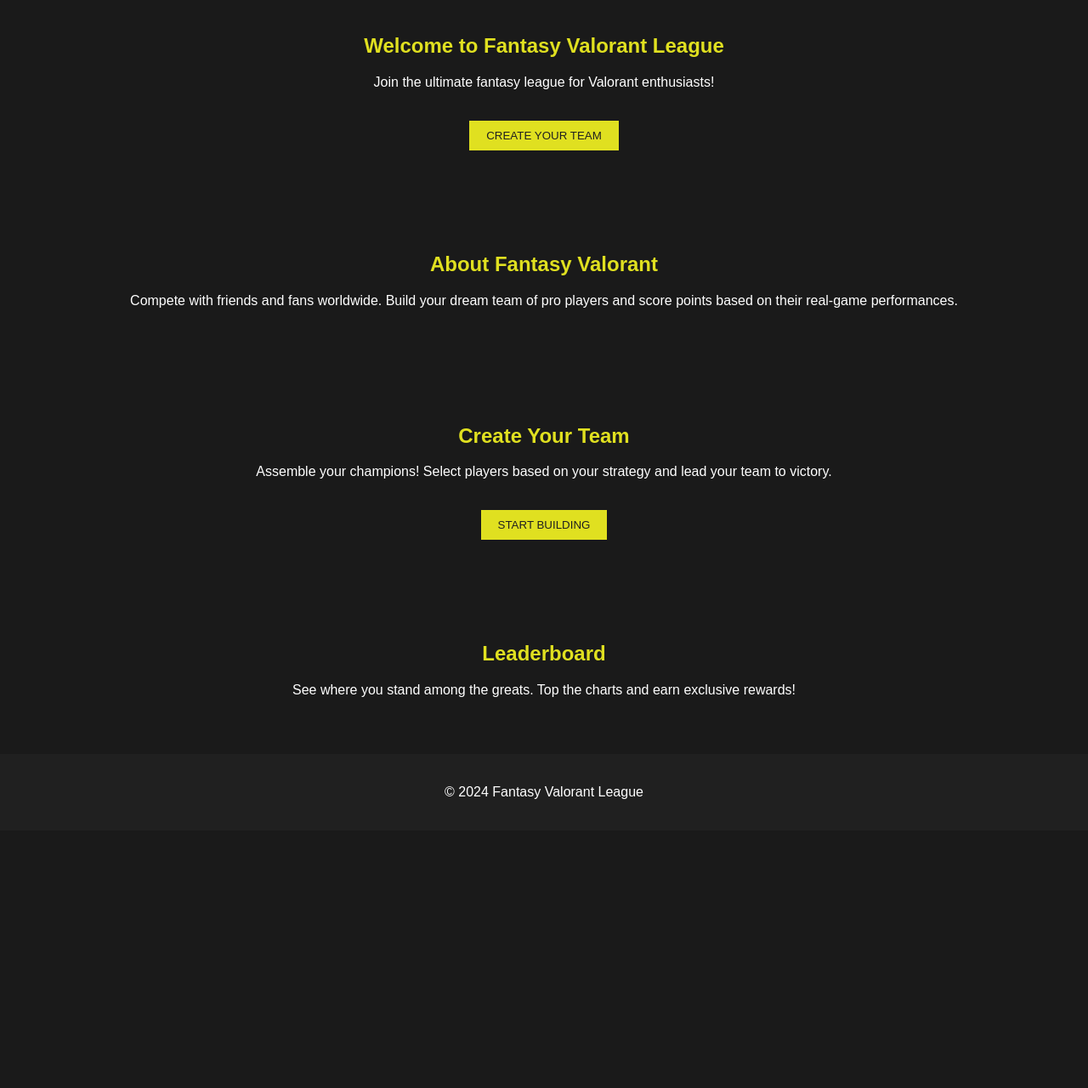
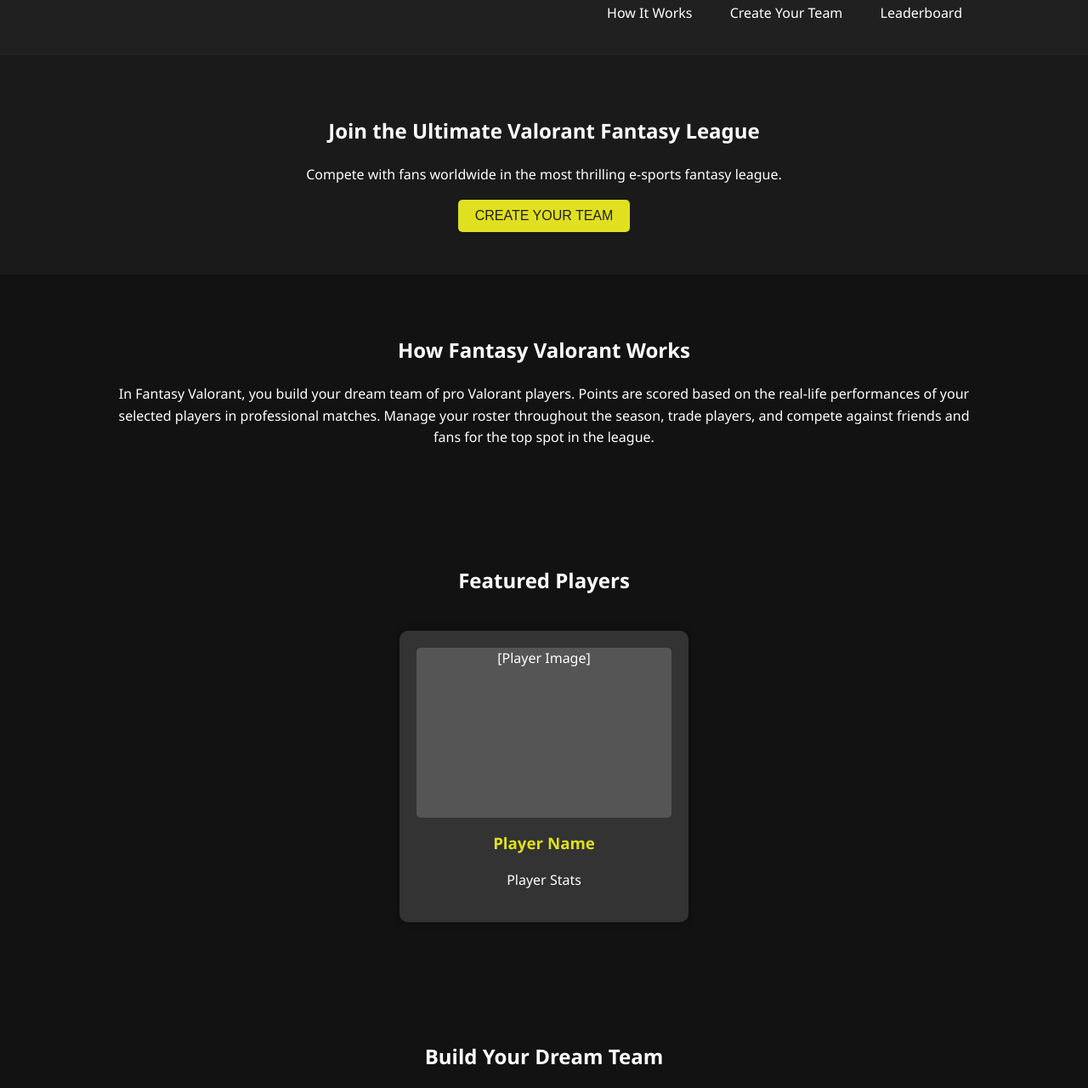
Before and after one commit to ash3n/fanval, a plain HTML site: page index.html in a window 1280 px wide. Shown: the part 71-1351 px from the top of the page at 85% size. Before the commit the page ends 1048 px from the top, so only its background shows below. Drawn offline with Linux system fonts and the light colour scheme.

Commit message:
UI update

```diff
--- a/index.html
+++ b/index.html
@@ -9,39 +9,61 @@
 <body>
     <header>
         <nav>
+            <div class="container">
+                <a href="#home" class="logo">Fantasy Valorant League</a>
                 <ul>
-                <li><a href="#home">Home</a></li>
-                <li><a href="#about">About Fantasy Valorant</a></li>
+                    <li><a href="#how-it-works">How It Works</a></li>
                     <li><a href="#create-team">Create Your Team</a></li>
                     <li><a href="#leaderboard">Leaderboard</a></li>
                 </ul>
+            </div>
         </nav>
     </header>
 
-    <section id="home">
-        <h1>Welcome to Fantasy Valorant League</h1>
-        <p>Join the ultimate fantasy league for Valorant enthusiasts!</p>
+    <section id="home" class="hero">
+        <div class="container">
+            <h1>Join the Ultimate Valorant Fantasy League</h1>
+            <p>Compete with fans worldwide in the most thrilling e-sports fantasy league.</p>
             <button onclick="location.href='#create-team'">Create Your Team</button>
+        </div>
     </section>
 
-    <section id="about">
-        <h2>About Fantasy Valorant</h2>
-        <p>Compete with friends and fans worldwide. Build your dream team of pro players and score points based on their real-game performances.</p>
+    <section id="how-it-works">
+        <div class="container">
+            <h2>How Fantasy Valorant Works</h2>
+            <p>In Fantasy Valorant, you build your dream team of pro Valorant players. Points are scored based on the real-life performances of your selected players in professional matches. Manage your roster throughout the season, trade players, and compete against friends and fans for the top spot in the league.</p>
+        </div>
+    </section>
+
+    <section id="player-cards">
+        <div class="container">
+            <h2>Featured Players</h2>
+            <div class="card-container">
+                <!-- Placeholder for player cards -->
+                <div class="card">
+                    <div class="card-image">[Player Image]</div>
+                    <div class="card-info">
+                        <h3>Player Name</h3>
+                        <p>Player Stats</p>
+                    </div>
+                </div>
+                <!-- Repeat for multiple player cards -->
+            </div>
+        </div>
     </section>
 
     <section id="create-team">
-        <h2>Create Your Team</h2>
-        <p>Assemble your champions! Select players based on your strategy and lead your team to victory.</p>
+        <div class="container">
+            <h2>Build Your Dream Team</h2>
+            <p>Assemble your roster of champions. Choose wisely based on player stats and performances to dominate the league.</p>
             <button onclick="location.href='#'">Start Building</button>
-    </section>
-
-    <section id="leaderboard">
-        <h2>Leaderboard</h2>
-        <p>See where you stand among the greats. Top the charts and earn exclusive rewards!</p>
+        </div>
     </section>
 
     <footer>
-        <p>&copy; 2024 Fantasy Valorant League</p>
+        <div class="container">
+            <p>&copy; 2024 Fantasy Valorant League. All rights reserved.</p>
+        </div>
     </footer>
 </body>
 </html>
--- a/styles.css
+++ b/styles.css
@@ -1,41 +1,90 @@
 body {
-    font-family: Arial, sans-serif;
-    background-color: #1a1a1a;
-    color: white;
+    font-family: 'Segoe UI', Tahoma, Geneva, Verdana, sans-serif;
+    background-color: #121212;
+    color: #ffffff;
     margin: 0;
     padding: 0;
+    line-height: 1.6;
+}
+
+.container {
+    width: 80%;
+    margin: auto;
+    overflow: hidden;
 }
 
 header {
     background-color: #202020;
-    padding: 10px 0;
-    text-align: center;
+    color: white;
+    padding: 20px 0;
+}
+
+header .logo {
+    color: #e0e020;
+    text-decoration: none;
+    font-size: 24px;
+    font-weight: bold;
 }
 
 nav ul {
-    list-style-type: none;
-    margin: 0;
     padding: 0;
+    text-align: right;
 }
 
 nav ul li {
     display: inline;
-    margin-right: 20px;
+    margin: 0 20px;
 }
 
 nav ul li a {
     color: white;
     text-decoration: none;
-    font-size: 18px;
+    font-size: 16px;
+}
+
+.hero {
+    background-color: #1a1a1a;
+    padding: 50px 0;
+    text-align: center;
 }
 
 section {
+    padding: 50px 0;
     text-align: center;
-    padding: 50px 20px;
 }
 
-section h1, section h2 {
+.card-container {
+    display: flex;
+    justify-content: space-around;
+    flex-wrap: wrap;
+}
+
+.card {
+    background-color: #333;
+    width: 300px;
+    margin: 20px;
+    padding: 20px;
+    border-radius: 10px;
+    box-shadow: 0 0 10px rgba(0, 0, 0, 0.3);
+}
+
+.card-image {
+    background-color: #555;
+    height: 200px;
+    margin-bottom: 15px;
+    border-radius: 5px;
+}
+
+.card-info h3 {
+    margin: 0;
     color: #e0e020;
+}
+
+footer {
+    background-color: #202020;
+    color: white;
+    text-align: center;
+    padding: 20px 0;
 }
 
 button {
@@ -45,19 +94,26 @@ button {
     padding: 10px 20px;
     text-transform: uppercase;
     cursor: pointer;
-    margin-top: 20px;
+    border-radius: 5px;
+    font-size: 16px;
 }
 
 button:hover {
     background-color: #c0c010;
 }
 
-footer {
-    background-color: #202020;
-    color: white;
-    text-align: center;
-    padding: 20px 0;
-    position: relative;
-    bottom: 0;
-    width: 100%;
+@media (max-width: 700px) {
+    .container {
+        width: 95%;
+    }
+
+    nav ul {
+        text-align: center;
+        margin-top: 20px;
+    }
+
+    nav ul li {
+        display: block;
+        margin: 10px 0;
+    }
 }
```
Lines whose indentation alone changed are shown as unchanged.
